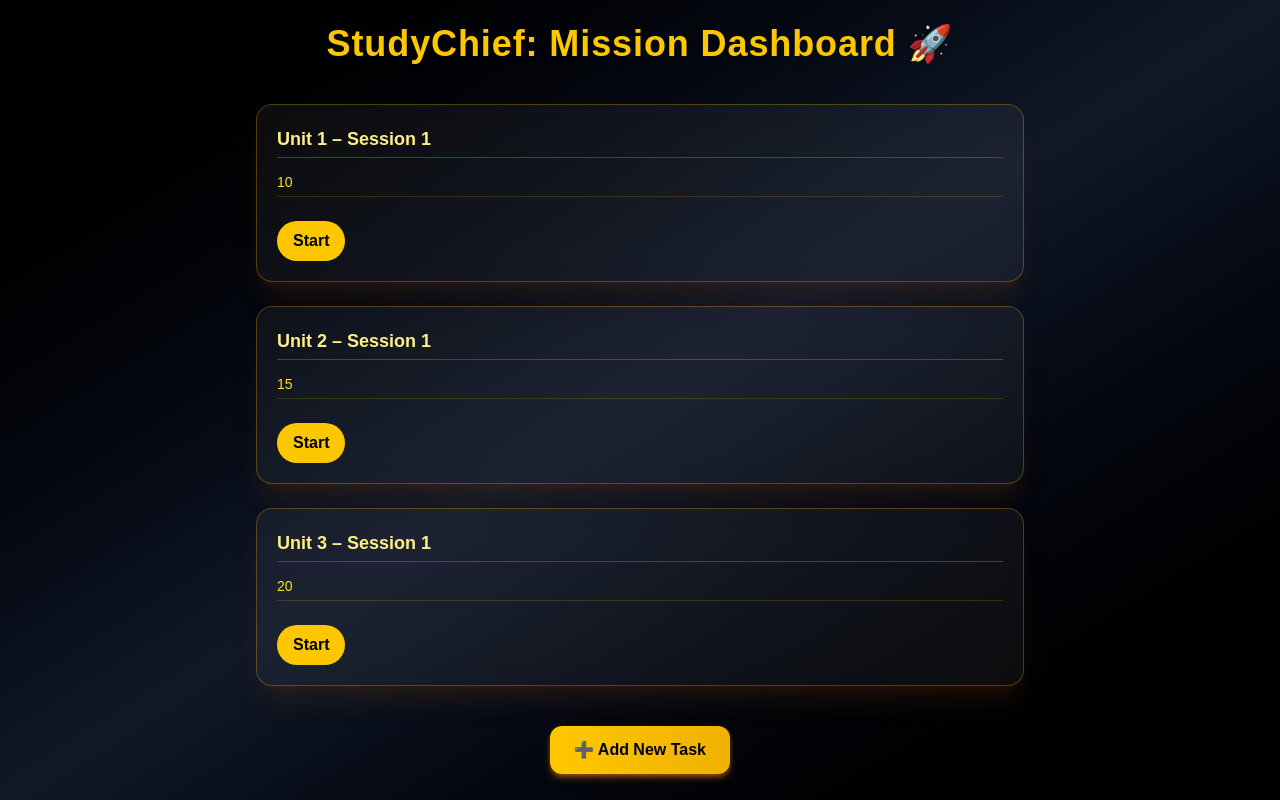
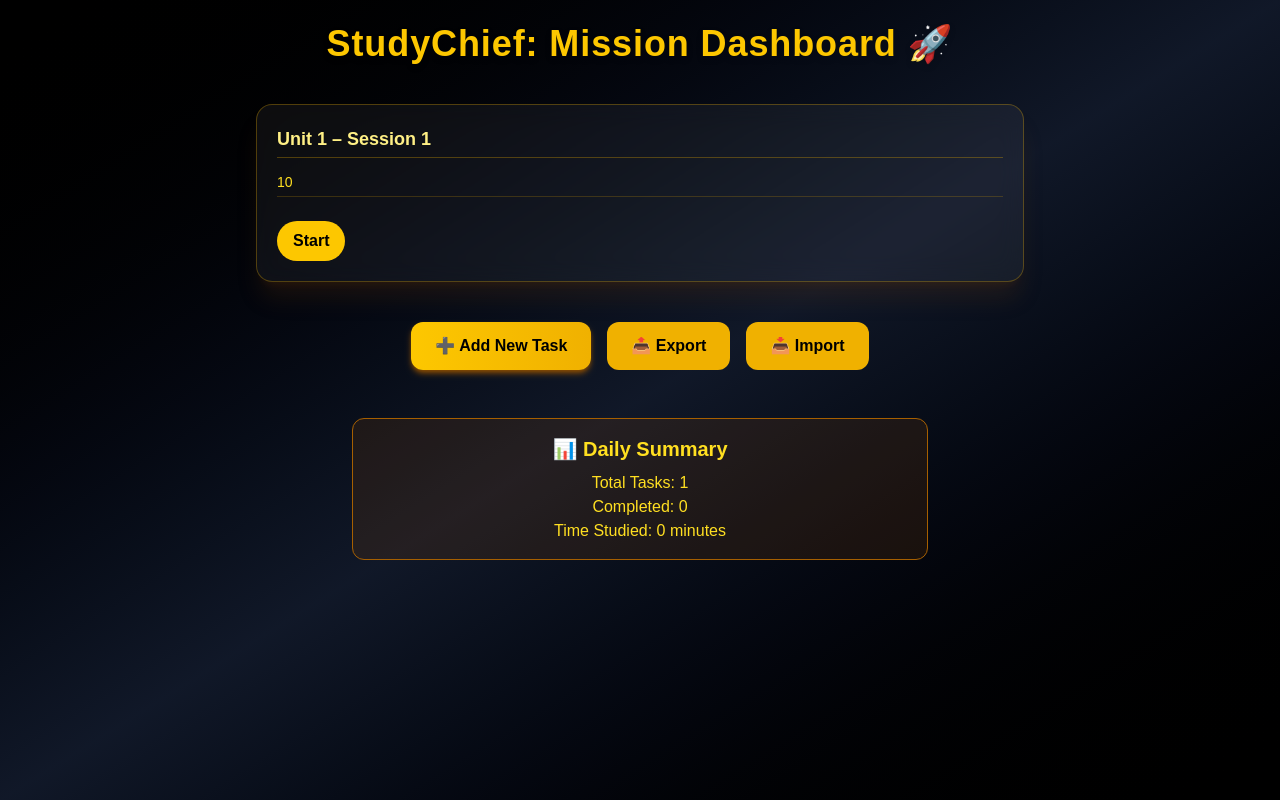
Before and after one commit to Sid-2655/StudyChief, a Next.js app: page / in a window 1280 px wide. Built offline with nearby package versions, Linux system fonts and the light colour scheme.

Commit message:
Update index.js

```diff
--- a/pages/index.js
+++ b/pages/index.js
@@ -1,19 +1,29 @@
 import { useState, useEffect } from 'react';
 
 export default function StudyChief() {
-  const [missions, setMissions] = useState([
-    { task: 'Unit 1 – Session 1', duration: 10 },
-    { task: 'Unit 2 – Session 1', duration: 15 },
-    { task: 'Unit 3 – Session 1', duration: 20 },
-  ]);
+  const [missions, setMissions] = useState(() => {
+    if (typeof window !== 'undefined') {
+      const saved = localStorage.getItem('missions');
+      return saved ? JSON.parse(saved) : [
+        { task: 'Unit 1 – Session 1', duration: 10, completed: false }
+      ];
+    }
+    return [];
+  });
   const [activeIndex, setActiveIndex] = useState(null);
   const [timeLeft, setTimeLeft] = useState(0);
+  const [totalCompletedTime, setTotalCompletedTime] = useState(0);
+
+  useEffect(() => {
+    localStorage.setItem('missions', JSON.stringify(missions));
+  }, [missions]);
 
   useEffect(() => {
     let timer;
     if (activeIndex !== null && timeLeft > 0) {
       timer = setInterval(() => setTimeLeft((prev) => prev - 1), 1000);
     } else if (timeLeft === 0 && activeIndex !== null) {
+      markCompleted(activeIndex);
       setActiveIndex(null);
     }
     return () => clearInterval(timer);
@@ -43,7 +53,35 @@ export default function StudyChief() {
   };
 
   const addMission = () => {
-    setMissions([...missions, { task: 'New Task', duration: 10 }]);
+    setMissions([...missions, { task: 'New Task', duration: 10, completed: false }]);
+  };
+
+  const markCompleted = (index) => {
+    const updated = [...missions];
+    if (!updated[index].completed) {
+      updated[index].completed = true;
+      setTotalCompletedTime((prev) => prev + updated[index].duration);
+    }
+    setMissions(updated);
+  };
+
+  const exportTasks = () => {
+    const dataStr = "data:text/json;charset=utf-8," + encodeURIComponent(JSON.stringify(missions));
+    const downloadAnchor = document.createElement('a');
+    downloadAnchor.setAttribute("href", dataStr);
+    downloadAnchor.setAttribute("download", "missions.json");
+    document.body.appendChild(downloadAnchor);
+    downloadAnchor.click();
+    downloadAnchor.remove();
+  };
+
+  const importTasks = (e) => {
+    const fileReader = new FileReader();
+    fileReader.onload = () => {
+      const data = JSON.parse(fileReader.result);
+      setMissions(data);
+    };
+    fileReader.readAsText(e.target.files[0]);
   };
 
   return (
@@ -74,14 +112,12 @@ export default function StudyChief() {
             <div className="flex justify-between items-center pt-3">
               <button
                 onClick={() => startTimer(idx)}
-                disabled={activeIndex === idx}
+                disabled={activeIndex === idx || m.completed}
                 className={`px-4 py-2 rounded-full font-semibold transition-all duration-300 ${
-                  activeIndex === idx
-                    ? 'bg-yellow-700 text-black cursor-not-allowed'
-                    : 'bg-yellow-400 text-black hover:bg-yellow-300'
+                  m.completed ? 'bg-green-600 text-black cursor-not-allowed' : activeIndex === idx ? 'bg-yellow-700 text-black' : 'bg-yellow-400 text-black hover:bg-yellow-300'
                 }`}
               >
-                {activeIndex === idx ? 'Running...' : 'Start'}
+                {m.completed ? 'Done' : activeIndex === idx ? 'Running...' : 'Start'}
               </button>
               {activeIndex === idx && (
                 <span className="text-lg font-mono animate-pulse">⏱ {formatTime(timeLeft)}</span>
@@ -91,13 +127,32 @@ export default function StudyChief() {
         ))}
       </div>
 
-      <div className="text-center pt-10">
+      <div className="text-center pt-10 space-x-4">
         <button
           onClick={addMission}
           className="px-6 py-3 bg-gradient-to-r from-yellow-400 to-yellow-500 hover:from-yellow-300 hover:to-yellow-400 text-black font-bold rounded-xl transition-all duration-300 shadow-md shadow-yellow-800"
         >
           ➕ Add New Task
         </button>
+
+        <button
+          onClick={exportTasks}
+          className="px-6 py-3 bg-yellow-500 text-black rounded-xl font-bold hover:bg-yellow-400 transition"
+        >
+          📤 Export
+        </button>
+
+        <label className="cursor-pointer inline-block px-6 py-3 bg-yellow-500 text-black rounded-xl font-bold hover:bg-yellow-400 transition">
+          📥 Import
+          <input type="file" onChange={importTasks} className="hidden" />
+        </label>
+      </div>
+
+      <div className="mt-12 max-w-xl mx-auto bg-yellow-900/20 p-4 rounded-xl border border-yellow-700 text-center">
+        <h2 className="text-xl font-bold mb-2">📊 Daily Summary</h2>
+        <p>Total Tasks: {missions.length}</p>
+        <p>Completed: {missions.filter(m => m.completed).length}</p>
+        <p>Time Studied: {totalCompletedTime} minutes</p>
       </div>
     </div>
   );
```
